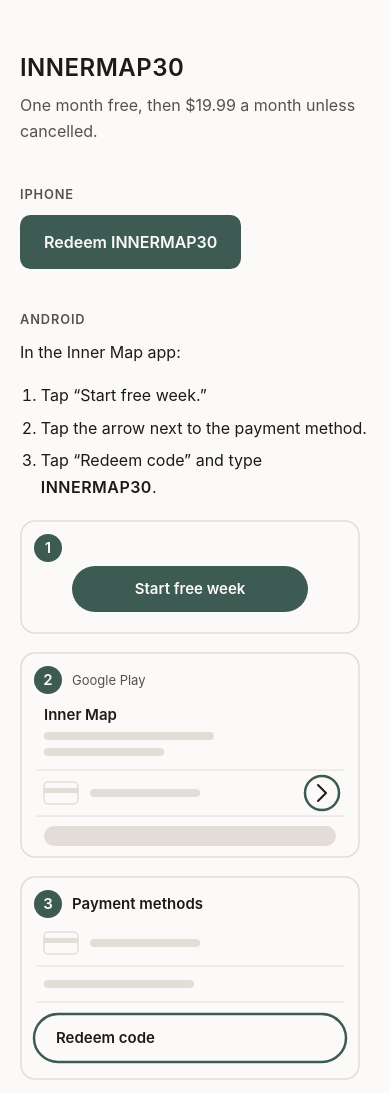
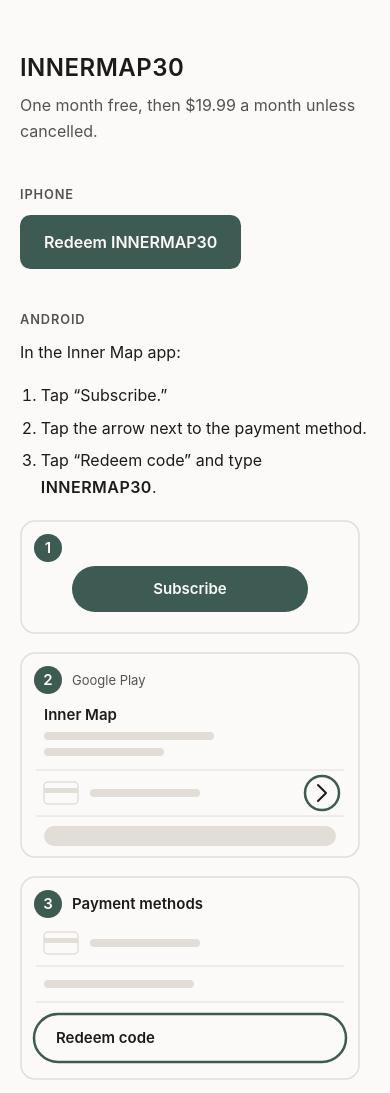
Before and after one commit to srulischor-innner/inner-map-legal, a plain HTML site: page code.html in a window 390 px wide. Shown: the top 1093 px of the page. Drawn offline with Linux system fonts and the light colour scheme.

Commit message:
The Android button on the code page is the one Android phones show
Step 1 and the drawing named a "Start free week" button. On Android the
membership button reads "Subscribe": the app shows the free-week wording
only when the store confirms the person is eligible, and on Android the
store never answers that question. A person following the page would
have looked for a button that is not there.

Co-Authored-By: Claude <noreply@anthropic.com>

```diff
--- a/code.html
+++ b/code.html
@@ -110,7 +110,7 @@
     <h2>Android</h2>
     <p>In the Inner Map app:</p>
     <ol>
-      <li>Tap &ldquo;Start free week.&rdquo;</li>
+      <li>Tap &ldquo;Subscribe.&rdquo;</li>
       <li>Tap the arrow next to the payment method.</li>
       <li>Tap &ldquo;Redeem code&rdquo; and type <span class="code">INNERMAP30</span>.</li>
     </ol>
@@ -118,14 +118,14 @@
     <figure>
       <svg viewBox="0 0 340 560" role="img" aria-labelledby="pic-title pic-desc" xmlns="http://www.w3.org/2000/svg">
         <title id="pic-title">The three taps on Android</title>
-        <desc id="pic-desc">A drawing in three parts. One: the Start free week button in the app. Two: Google Play's purchase screen, with the arrow next to the payment method circled. Three: the Payment methods screen, with Redeem code circled.</desc>
+        <desc id="pic-desc">A drawing in three parts. One: the Subscribe button in the app. Two: Google Play's purchase screen, with the arrow next to the payment method circled. Three: the Payment methods screen, with Redeem code circled.</desc>
 
         <!-- 1 — the button in the app -->
         <rect class="p-frame" x="1" y="1" width="338" height="112" rx="14"/>
         <circle class="p-accent" cx="28" cy="28" r="14"/>
         <text class="p-on-accent" x="28" y="33" font-size="15" font-weight="600" text-anchor="middle">1</text>
         <rect class="p-accent" x="52" y="46" width="236" height="46" rx="23"/>
-        <text class="p-on-accent" x="170" y="74" font-size="15" font-weight="600" text-anchor="middle">Start free week</text>
+        <text class="p-on-accent" x="170" y="74" font-size="15" font-weight="600" text-anchor="middle">Subscribe</text>
 
         <!-- 2 — Google Play's purchase screen -->
         <rect class="p-frame" x="1" y="133" width="338" height="204" rx="14"/>
```
